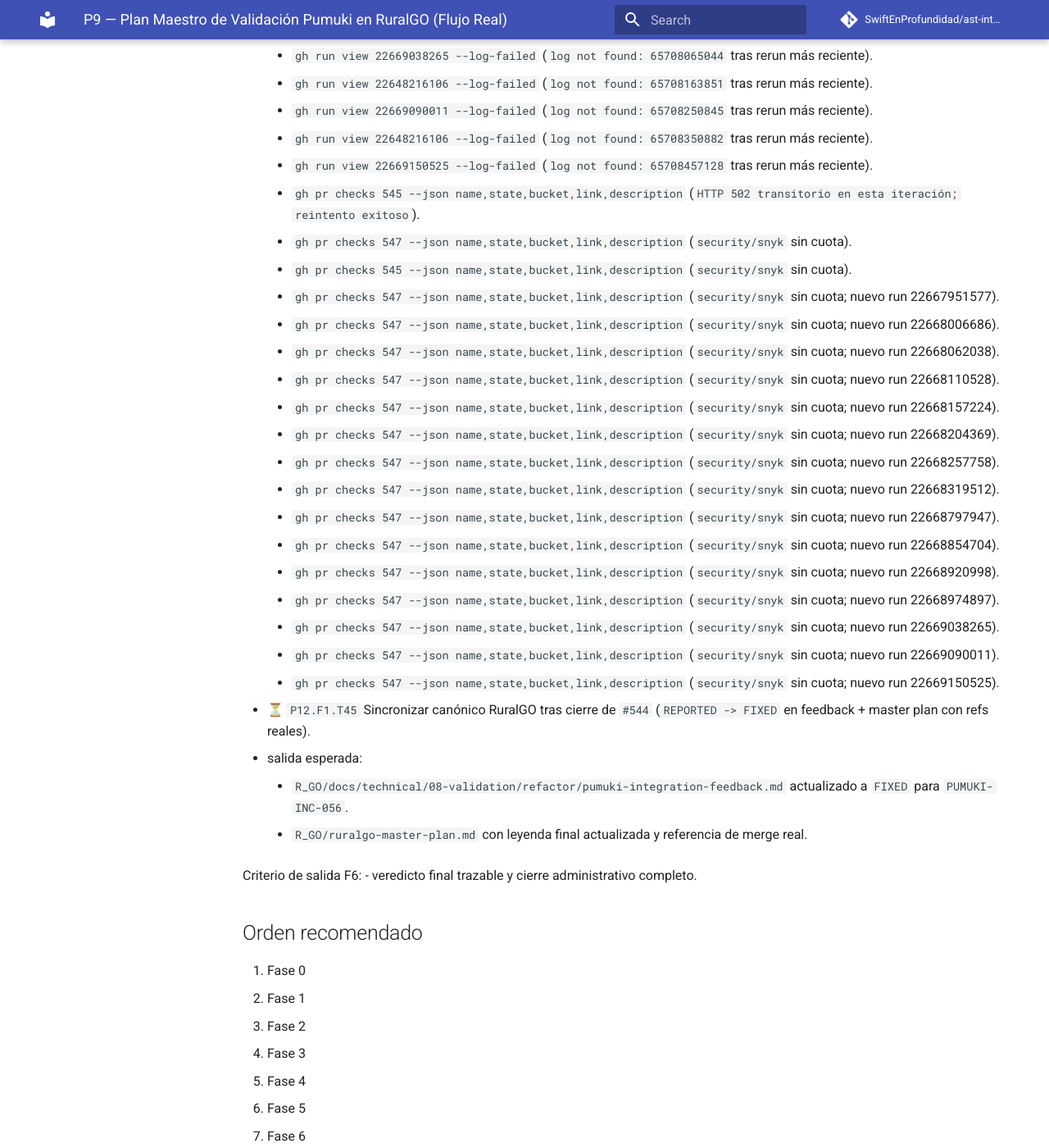
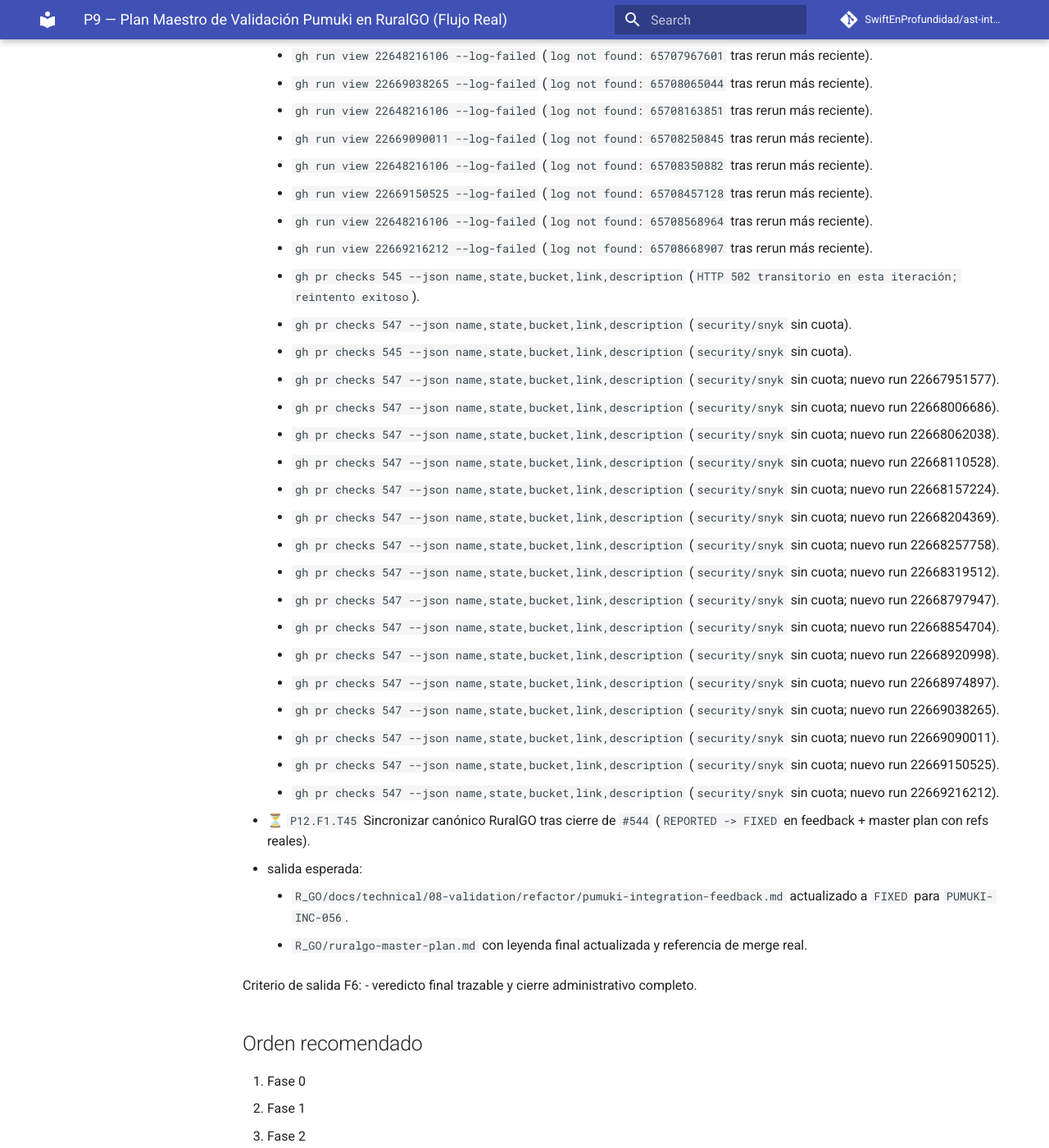
Before and after one commit to SwiftEnProfundidad/ast-intelligence-hooks, an MkDocs documentation site: the page built from docs/seguimiento-completo-validacion-ruralgo-03-03-2026.md, in a window 1280 px wide and 1400 px high, scrolled down 55128 px. Shown: the whole window at 82% size. Built offline with MkDocs 1.6.1 and Material for MkDocs 9.7.7, drawn with Linux system fonts in a browser that asks for light colours; comment, search, counter and statistics services are not loaded; some of the changed text lies outside the part shown.

Commit message:
docs(tracking): append T47 heartbeat for ongoing remote checks

```diff
--- a/docs/seguimiento-completo-validacion-ruralgo-03-03-2026.md
+++ b/docs/seguimiento-completo-validacion-ruralgo-03-03-2026.md
@@ -1396,6 +1396,7 @@ Criterio de salida F5:
       - `https://github.com/SwiftEnProfundidad/ast-intelligence-hooks/issues/546#issuecomment-3997207932`
       - `https://github.com/SwiftEnProfundidad/ast-intelligence-hooks/issues/546#issuecomment-3997215929`
       - `https://github.com/SwiftEnProfundidad/ast-intelligence-hooks/issues/546#issuecomment-3997225157`
+      - `https://github.com/SwiftEnProfundidad/ast-intelligence-hooks/issues/546#issuecomment-3997233928`
     - evidencia de bloqueo vigente:
       - `gh run view 22648407847` (`billing lock` en GitHub Actions).
       - `gh run view 22648597740` (`billing lock` persistente tras rerun/retrigger).
@@ -1544,6 +1545,8 @@ Criterio de salida F5:
       - `gh run view 22669090011 --log-failed` (`log not found: 65708250845` tras rerun más reciente).
       - `gh run view 22648216106 --log-failed` (`log not found: 65708350882` tras rerun más reciente).
       - `gh run view 22669150525 --log-failed` (`log not found: 65708457128` tras rerun más reciente).
+      - `gh run view 22648216106 --log-failed` (`log not found: 65708568964` tras rerun más reciente).
+      - `gh run view 22669216212 --log-failed` (`log not found: 65708668907` tras rerun más reciente).
       - `gh pr checks 545 --json name,state,bucket,link,description` (`HTTP 502 transitorio en esta iteración; reintento exitoso`).
       - `gh pr checks 547 --json name,state,bucket,link,description` (`security/snyk` sin cuota).
       - `gh pr checks 545 --json name,state,bucket,link,description` (`security/snyk` sin cuota).
@@ -1562,6 +1565,7 @@ Criterio de salida F5:
       - `gh pr checks 547 --json name,state,bucket,link,description` (`security/snyk` sin cuota; nuevo run 22669038265).
       - `gh pr checks 547 --json name,state,bucket,link,description` (`security/snyk` sin cuota; nuevo run 22669090011).
       - `gh pr checks 547 --json name,state,bucket,link,description` (`security/snyk` sin cuota; nuevo run 22669150525).
+      - `gh pr checks 547 --json name,state,bucket,link,description` (`security/snyk` sin cuota; nuevo run 22669216212).
 
 - ⏳ `P12.F1.T45` Sincronizar canónico RuralGO tras cierre de `#544` (`REPORTED -> FIXED` en feedback + master plan con refs reales).
   - salida esperada:
```
